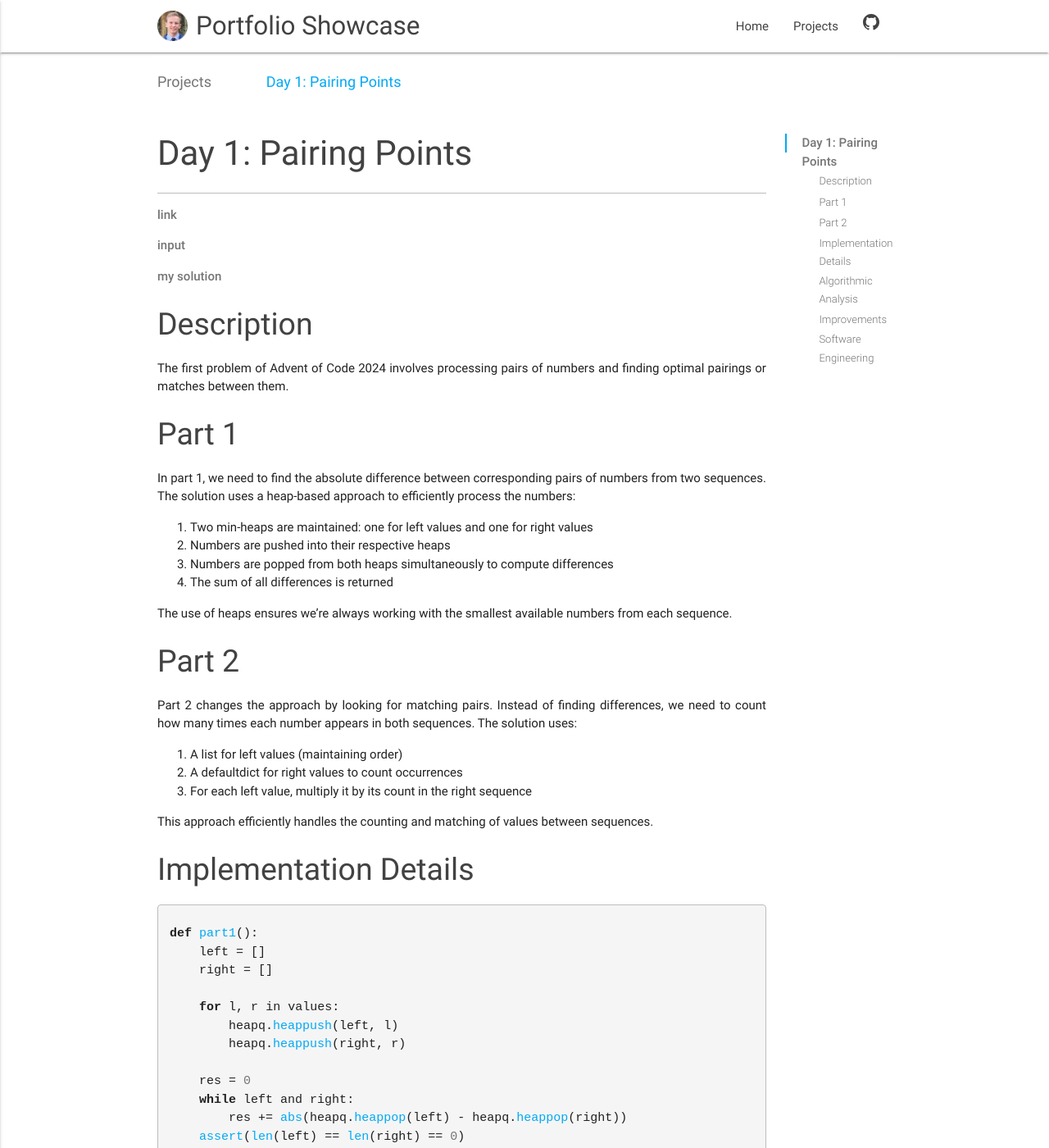
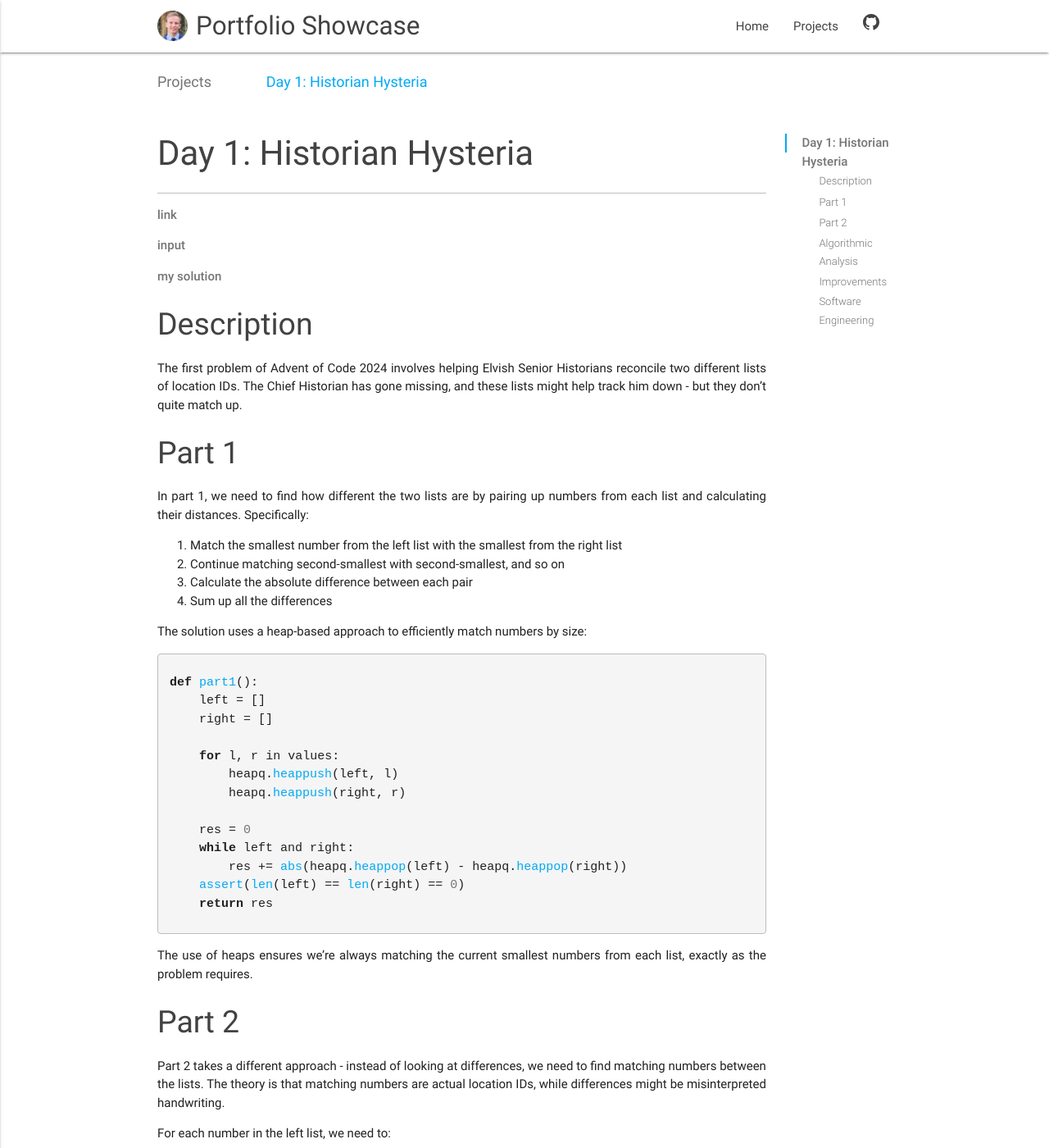
Before and after one commit to olisheldon/olisheldon.github.io, a Jekyll site: the page built from _projects/advent_of_code24/day_1.md, in a window 1280 px wide and 1400 px high. Shown: the whole window at 82% size. Built offline with Jekyll 4.4.1, drawn with Linux system fonts in a browser that asks for light colours; some of the changed text lies outside the part shown.

Commit message:
Update AOC 2024 Day 1 writeup to match actual problem description

````diff
--- a/_projects/advent_of_code24/day_1.md
+++ b/_projects/advent_of_code24/day_1.md
@@ -1,10 +1,10 @@
 ---
-title: "Day 1: Pairing Points"
-description: Minimizing point distances<br/> <br/> Difficulty ★★
+title: "Day 1: Historian Hysteria"
+description: List comparison and matching<br/> <br/> Difficulty ★★
 layout: nested
 ---
 
-# Day 1: Pairing Points
+# Day 1: Historian Hysteria
 
 [**link**](https://adventofcode.com/2024/day/1)
 
@@ -14,30 +14,18 @@ layout: nested
 
 ## Description
 
-The first problem of Advent of Code 2024 involves processing pairs of numbers and finding optimal pairings or matches between them.
+The first problem of Advent of Code 2024 involves helping Elvish Senior Historians reconcile two different lists of location IDs. The Chief Historian has gone missing, and these lists might help track him down - but they don't quite match up.
 
 ## Part 1
 
-In part 1, we need to find the absolute difference between corresponding pairs of numbers from two sequences. The solution uses a heap-based approach to efficiently process the numbers:
+In part 1, we need to find how different the two lists are by pairing up numbers from each list and calculating their distances. Specifically:
 
-1. Two min-heaps are maintained: one for left values and one for right values
-2. Numbers are pushed into their respective heaps
-3. Numbers are popped from both heaps simultaneously to compute differences
-4. The sum of all differences is returned
+1. Match the smallest number from the left list with the smallest from the right list
+2. Continue matching second-smallest with second-smallest, and so on
+3. Calculate the absolute difference between each pair
+4. Sum up all the differences
 
-The use of heaps ensures we're always working with the smallest available numbers from each sequence.
-
-## Part 2
-
-Part 2 changes the approach by looking for matching pairs. Instead of finding differences, we need to count how many times each number appears in both sequences. The solution uses:
-
-1. A list for left values (maintaining order)
-2. A defaultdict for right values to count occurrences
-3. For each left value, multiply it by its count in the right sequence
-
-This approach efficiently handles the counting and matching of values between sequences.
-
-## Implementation Details
+The solution uses a heap-based approach to efficiently match numbers by size:
 
 ```python
 def part1():
@@ -53,7 +41,22 @@ def part1():
         res += abs(heapq.heappop(left) - heapq.heappop(right))
     assert(len(left) == len(right) == 0)
     return res
+```
 
+The use of heaps ensures we're always matching the current smallest numbers from each list, exactly as the problem requires.
+
+## Part 2
+
+Part 2 takes a different approach - instead of looking at differences, we need to find matching numbers between the lists. The theory is that matching numbers are actual location IDs, while differences might be misinterpreted handwriting.
+
+For each number in the left list, we need to:
+1. Count how many times it appears in the right list
+2. Multiply the number by its count in the right list
+3. Sum up all these products
+
+The solution uses a dictionary to efficiently count occurrences:
+
+```python
 def part2():
     left, right = [], defaultdict(int)
 
@@ -70,31 +73,29 @@ def part2():
 ## Algorithmic Analysis
 
 ### Part 1
-- Time Complexity: O(n log n) due to heap operations
+- Time Complexity: O(n log n) due to heap operations for sorting
 - Space Complexity: O(n) for storing values in heaps
 
 ### Part 2
-- Time Complexity: O(n) for both building the count dictionary and processing left values
-- Space Complexity: O(n) for storing the dictionary and list
+- Time Complexity: O(n) for building the count dictionary and processing left values
+- Space Complexity: O(n) for storing unique values and their counts
 
 ## Improvements
 
-Several potential improvements could be made:
+Possible improvements to the solution could include:
 
-1. Memory optimization: The current solution stores all values in memory. For very large inputs, we could process values in chunks.
-
-2. Early termination: If we know certain conditions about the input data, we might be able to stop processing early.
-
-3. Parallelization: For very large datasets, the counting in part 2 could potentially be parallelized.
-
-4. Input validation: The current solution assumes well-formed input. Adding validation could make it more robust.
+1. Input validation: The current solution assumes well-formed input with equal-length lists
+2. Memory optimization: For very large inputs, we could process values in chunks
+3. Early termination: If we know certain properties about the data (e.g., all numbers are unique), we could optimize certain operations
 
 ## Software Engineering
 
-The solution follows good software engineering practices:
+The solution demonstrates good practices:
 
 1. Clean separation between parts 1 and 2
-2. Use of appropriate data structures (heapq for ordered processing, defaultdict for counting)
-3. Clear variable names and logical structure
-4. Assertion to verify assumptions about the data
+2. Appropriate data structures for each task:
+   - Heaps for ordered processing in part 1
+   - defaultdict for efficient counting in part 2
+3. Clear variable names that reflect the problem domain (left/right for the two lists)
+4. Assertion to verify assumptions about the input data
 5. Modular file handling separate from core logic
````
